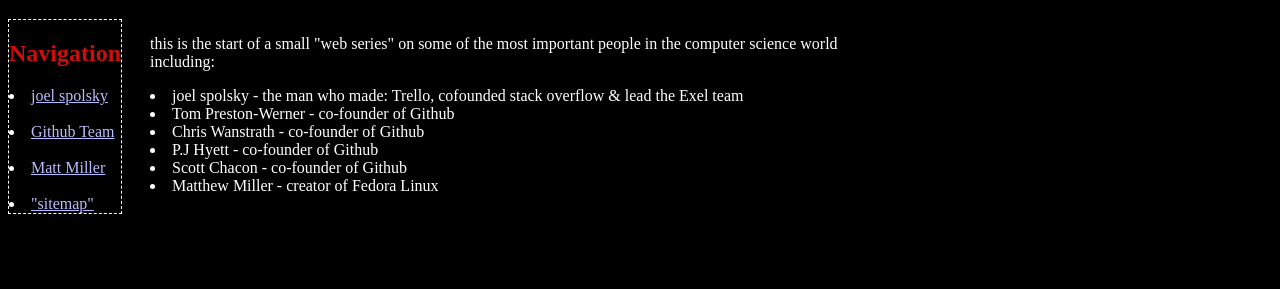
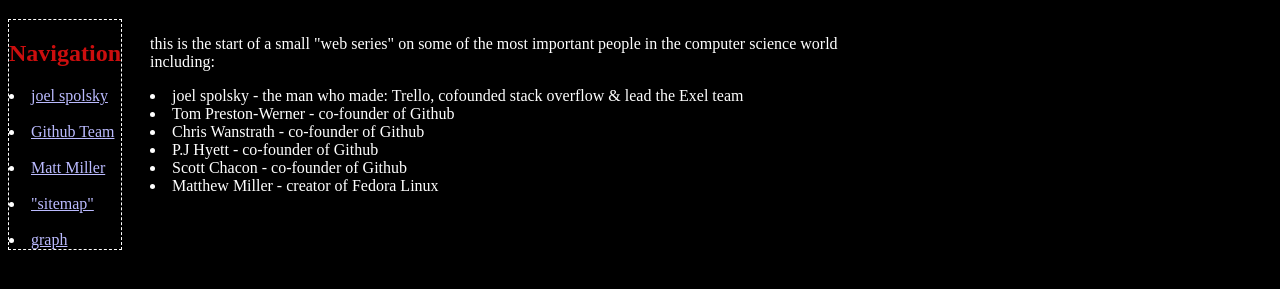
Before and after one commit to LIam-v-Hille/liam-v-hille.github.io, a plain HTML site: page Index.html in a window 1280 px wide. Shown: the part 67-356 px from the top of the page. Drawn offline with Linux system fonts and the light colour scheme.

Commit message:
Final I mean it

```diff
--- a/Index.html
+++ b/Index.html
@@ -35,6 +35,8 @@
       <li><a href="person3.html">Matt Miller</a></li>
       <br>
       <li><a href="sitemap and wireframe.png">"sitemap"</a></li>
+      <br>
+      <li><a href="untitled1.pdf">graph</a></li>
     </div>
   </body>
 </html>
```
Also changed, not shown: 1 other file.
